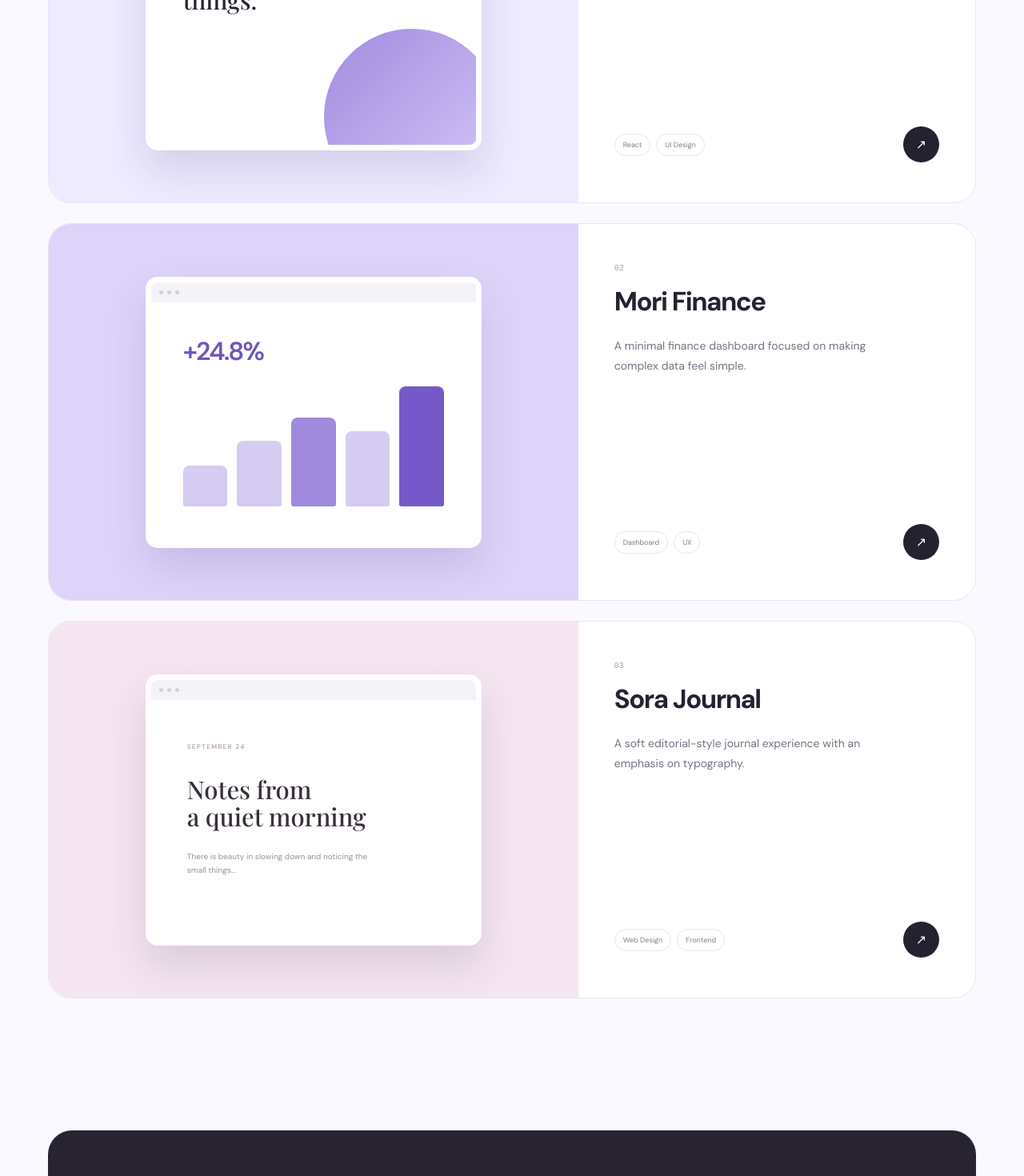
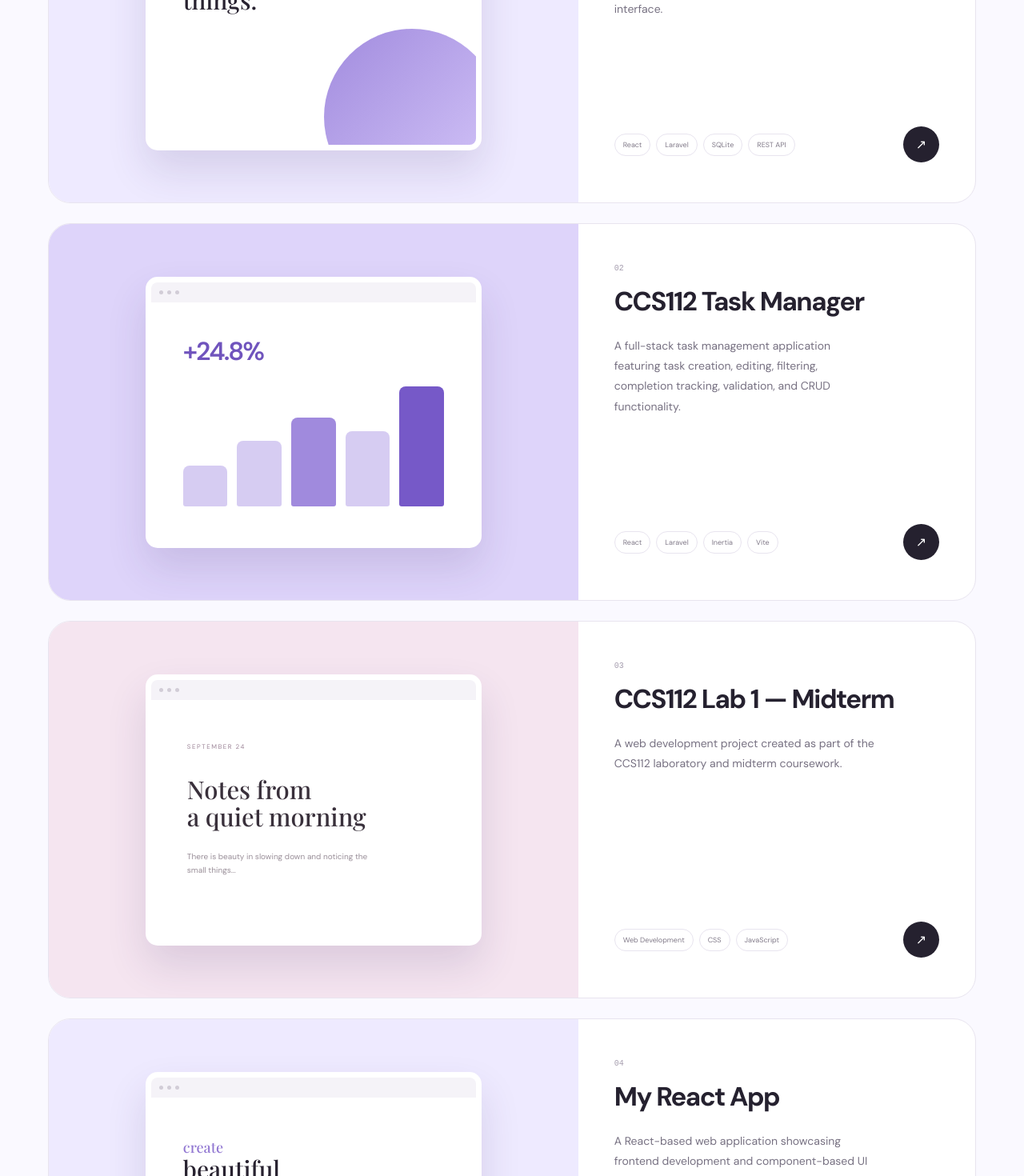
Before and after one commit to howellsy07/my-portfolio, a React (Vite) app: page / in a window 1280 px wide. Shown: the part 1330-2800 px from the top of the page at 80% size. Built offline with nearby package versions, Linux system fonts and the light colour scheme; a web font is replaced by a local one.

Commit message:
Added portfolio projects

```diff
--- a/src/App.jsx
+++ b/src/App.jsx
@@ -9,29 +9,53 @@ import "./App.css";
 const projects = [
   {
     number: "01",
-    title: "Lumina",
+    title: "Medicine Inventory System",
     description:
-      "A calm and elegant landing page designed for a modern creative studio.",
-    tags: ["React", "UI Design"],
+      "A full-stack medicine inventory application with authentication, REST API integration, database persistence, validation, and a responsive React interface.",
+    tags: ["React", "Laravel", "SQLite", "REST API"],
     type: "lumina",
+    github:
+      "https://github.com/howellsy07/medicine-inventory-system",
+    live: "",
   },
+
   {
     number: "02",
-    title: "Mori Finance",
+    title: "CCS112 Task Manager",
     description:
-      "A minimal finance dashboard focused on making complex data feel simple.",
-    tags: ["Dashboard", "UX"],
+      "A full-stack task management application featuring task creation, editing, filtering, completion tracking, validation, and CRUD functionality.",
+    tags: ["React", "Laravel", "Inertia", "Vite"],
     type: "finance",
+    github:
+      "https://github.com/howellsy07/ccs112-task-manager",
+    live: "",
   },
+
   {
     number: "03",
-    title: "Sora Journal",
+    title: "CCS112 Lab 1 — Midterm",
     description:
-      "A soft editorial-style journal experience with an emphasis on typography.",
-    tags: ["Web Design", "Frontend"],
+      "A web development project created as part of the CCS112 laboratory and midterm coursework.",
+    tags: ["Web Development", "CSS", "JavaScript"],
     type: "journal",
+    github:
+      "https://github.com/howellsy07/ccs112-lab1-midterm",
+    live: "",
+  },
+
+  {
+    number: "04",
+    title: "My React App",
+    description:
+      "A React-based web application showcasing frontend development and component-based UI implementation.",
+    tags: ["React", "JavaScript", "Vite"],
+    type: "lumina",
+    github:
+      "https://github.com/howellsy07/my-react-app",
+    live: "",
   },
 ];
+
 
 /* =========================================
    NAVBAR
@@ -504,7 +528,7 @@ function Footer() {
     <footer>
       <a href="#home" className="footer-logo">
         <span className="logo-dot" />
-        <span>Howell.</span>
+        <span>Howell</span>
       </a>
 
       <p>© 2026 Howell Sy. Designed & built with care.</p>
```
